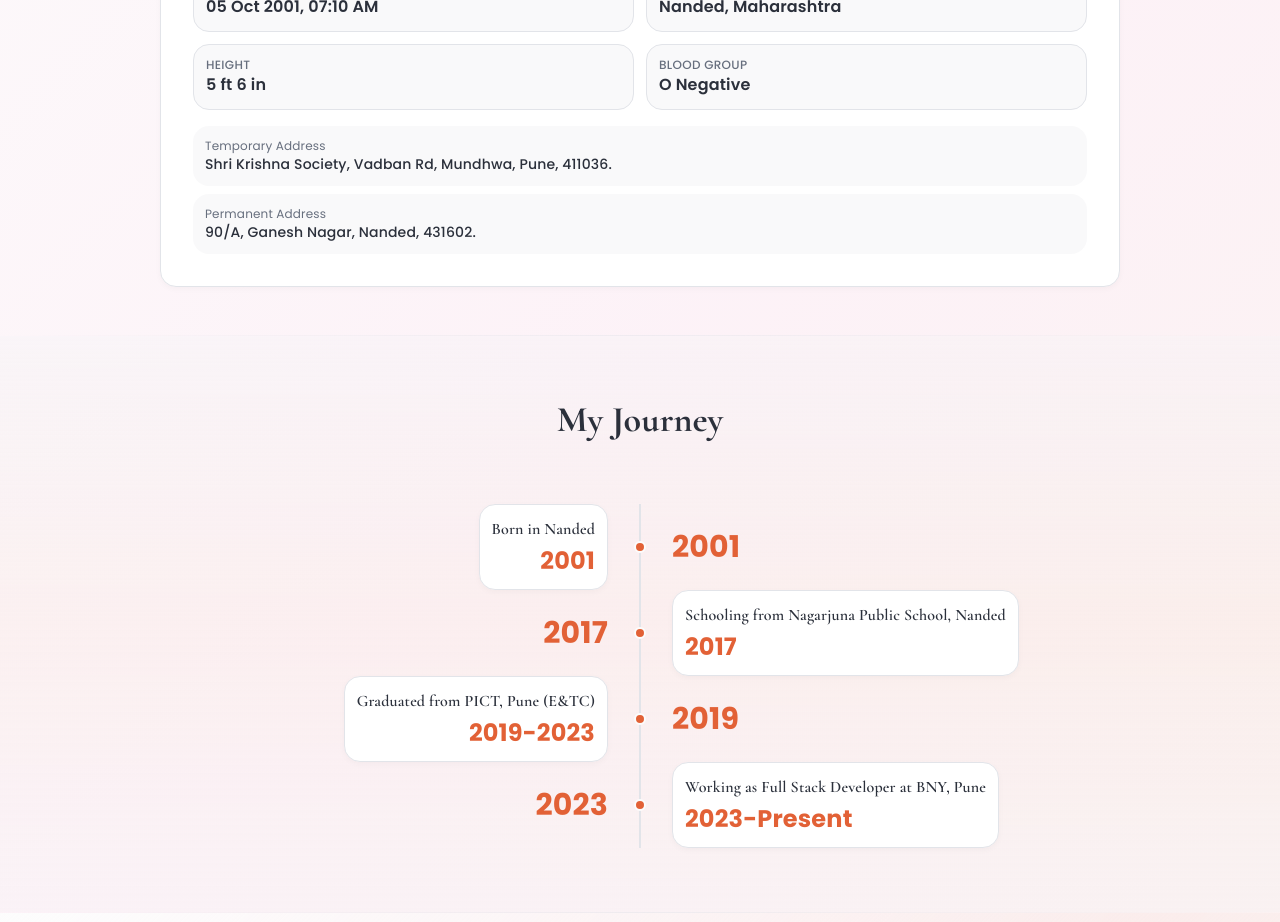
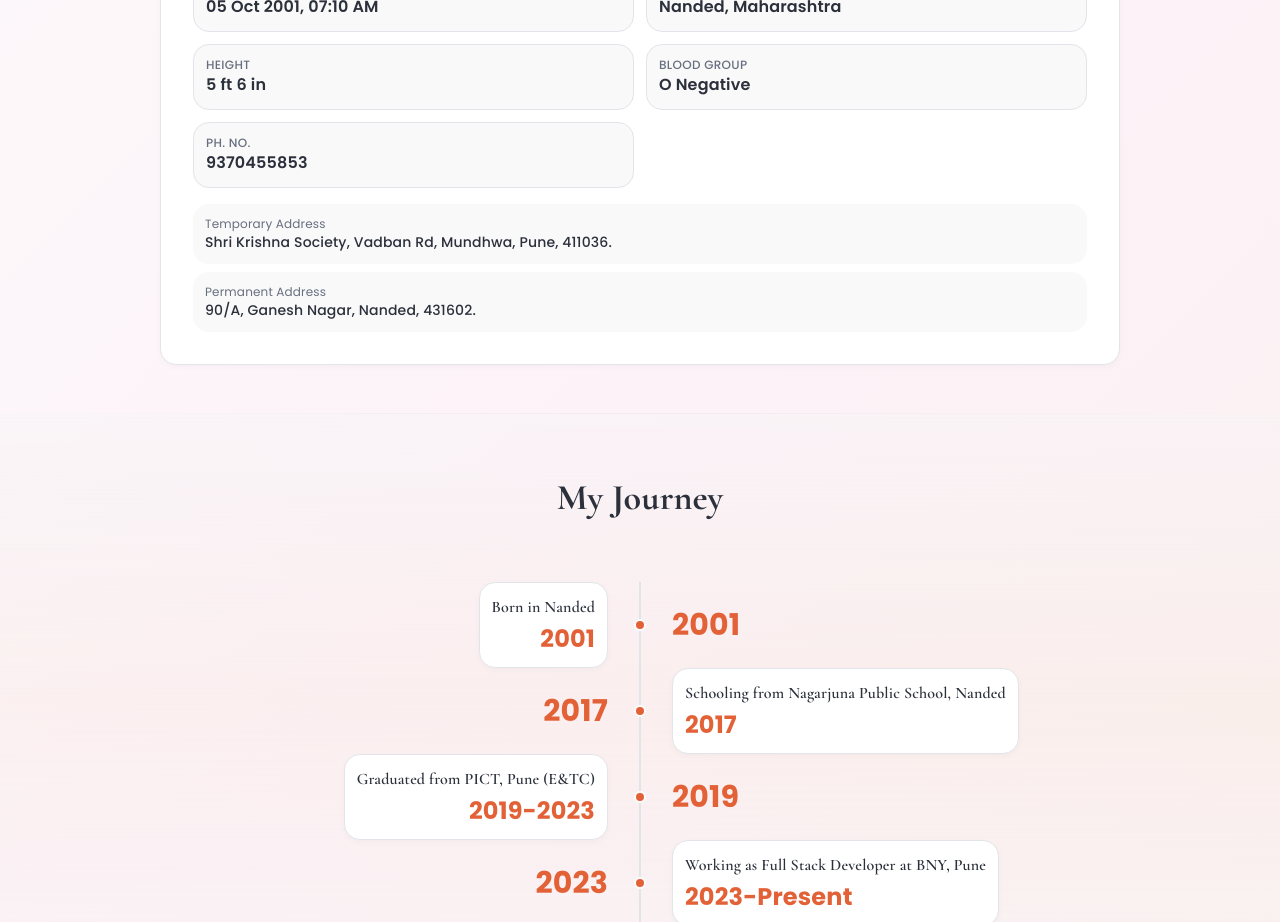
Before and after one commit to radster-46/raghavs-pastel-roots, a React (Vite) app: page / in a window 1280 px wide. Shown: the part 900-1822 px from the top of the page. Built offline with nearby package versions, Linux system fonts and the light colour scheme.

Commit message:
Changes
Co-authored-by: radster-46 <134956344+radster-46@users.noreply.github.com>

```diff
--- a/src/pages/Index.tsx
+++ b/src/pages/Index.tsx
@@ -131,7 +131,8 @@ const Index = () => {
     { label: "Birth Date & Time", value: "05 Oct 2001, 07:10 AM" },
     { label: "Birth Place", value: "Nanded, Maharashtra" },
     { label: "Height", value: "5 ft 6 in" },
-    { label: "Blood Group", value: "O Negative" }
+    { label: "Blood Group", value: "O Negative" },
+    { label: "Ph. No.", value: "9370455853", isPhone: true, isCopiable: true }
   ];
   const timeline = [
     { year: "2001", event: "Born in Nanded" },
```
